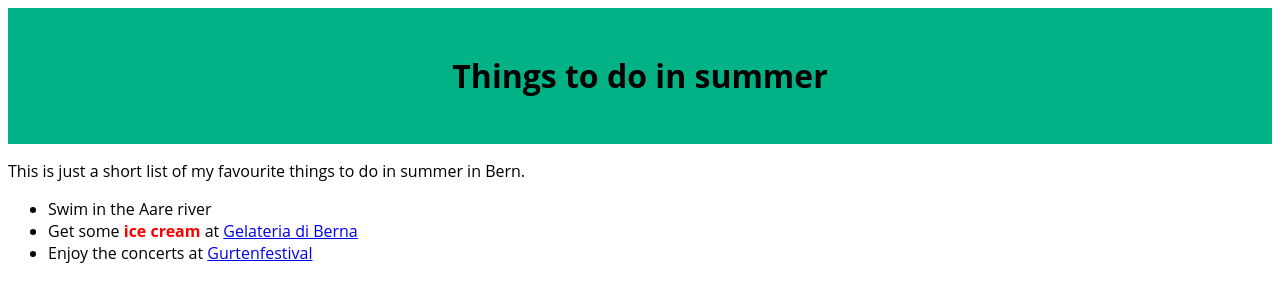
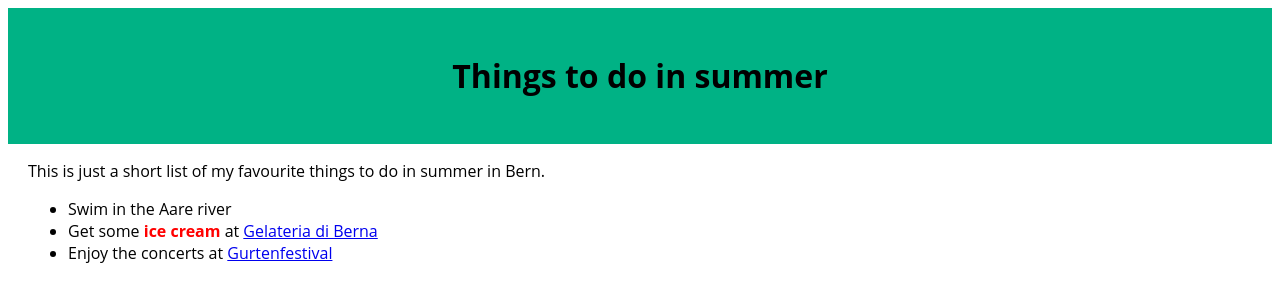
Before and after one commit to tinasalvisberg/tinasalvisberg.github.io, a plain HTML site: page index.html in a window 1280 px wide. Drawn offline with Linux system fonts and the light colour scheme.

Commit message:
zusätzliche css klasse für content

```diff
--- a/index.html
+++ b/index.html
@@ -9,11 +9,13 @@
     <div id="header">
       <h1>Things to do in summer</h1>
     </div>
-    <p>This is just a short list of my favourite things to do in summer in Bern.</p>
-    <ul>
-      <li>Swim in the Aare river</li>
-      <li>Get some <span class="red_bold">ice cream</span> at <a href="http://www.gelateriadiberna.ch">Gelateria di Berna</a></li>
-      <li>Enjoy the concerts at <a href="http://www.gurtenfestival.ch" target="_blank">Gurtenfestival</a></li>
-    </ul>
+    <div class="content">
+      <p>This is just a short list of my favourite things to do in summer in Bern.</p>
+      <ul>
+        <li>Swim in the Aare river</li>
+        <li>Get some <span class="red_bold">ice cream</span> at <a href="http://www.gelateriadiberna.ch" target="_blank">Gelateria di Berna</a></li>
+        <li>Enjoy the concerts at <a href="http://www.gurtenfestival.ch" target="_blank">Gurtenfestival</a></li>
+      </ul>
+    </div>
   </body>
 </html>
--- a/main.css
+++ b/main.css
@@ -1,18 +1,20 @@
 /*This is my css file to style my static website */
 body {
-font-family: "Open Sans", sans-serif;
+  font-family: "Open Sans", sans-serif;
 }
 
 h1 {
-color: #000000;
+  color: #000000;
 }
-
 #header {
   padding-top: 25px;
   padding-bottom: 25px;
   text-align: center;
   background-color: #00b285;
 }
+.content {
+  margin-left: 20px;
+}
 .red_bold {
   color: #ff0000;
   font-weight: bold;
```
